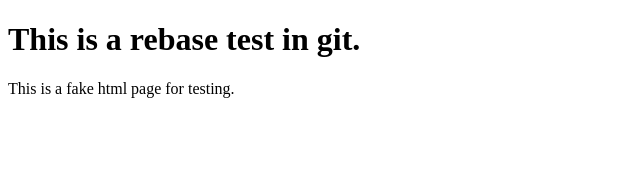
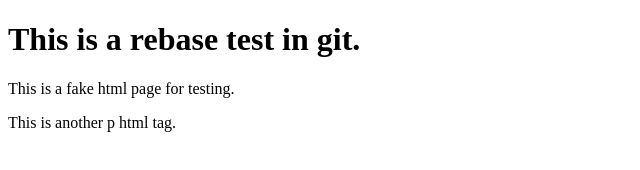
Before and after one commit to stiwar/git-rebase-test, a plain HTML site: page index.html in a window 1280 px wide. Shown: the whole page, without its empty margins (0-640 px from the left). Drawn offline with Linux system fonts and the light colour scheme.

Commit message:
Add another html tag for testing

```diff
--- a/index.html
+++ b/index.html
@@ -8,5 +8,6 @@
 <body>
     <h1>This is a rebase test in git.</h1>
     <p>This is a fake html page for testing.</p>
+    <p>This is another p html tag.</p>
 </body>
 </html>
```
